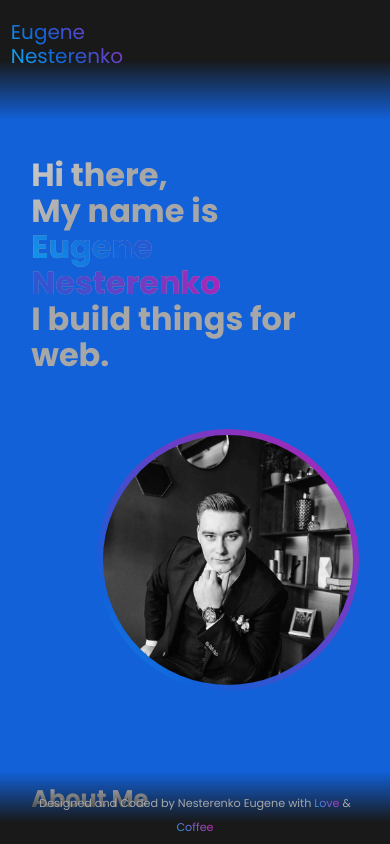
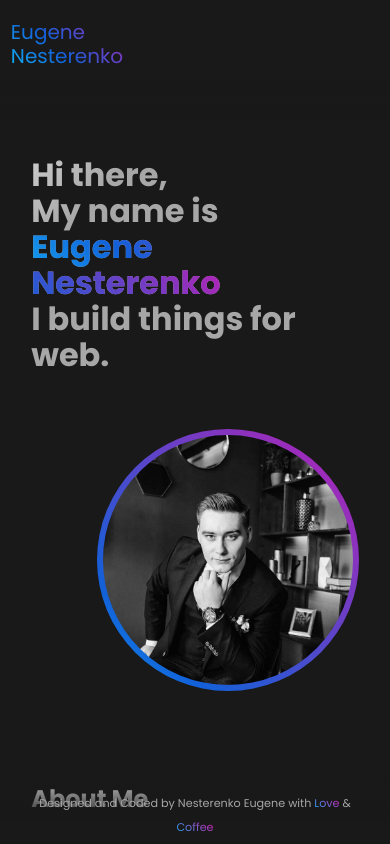
Before and after one commit to talismanchik/my_portfolio, a React (Vite) app: page / in a window 390 px wide. Shown: the top 844 px of the page. Built offline with nearby package versions, Linux system fonts and the light colour scheme.

Commit message:
correct media query

```diff
--- a/src/styles/_boilerplate.scss
+++ b/src/styles/_boilerplate.scss
@@ -45,7 +45,6 @@ section {
   /* stylelint-disable */
   @media screen and (max-width: 768px) {
     padding: 8%;
-    background-color: #1261d9;
   }
 }
 
```
